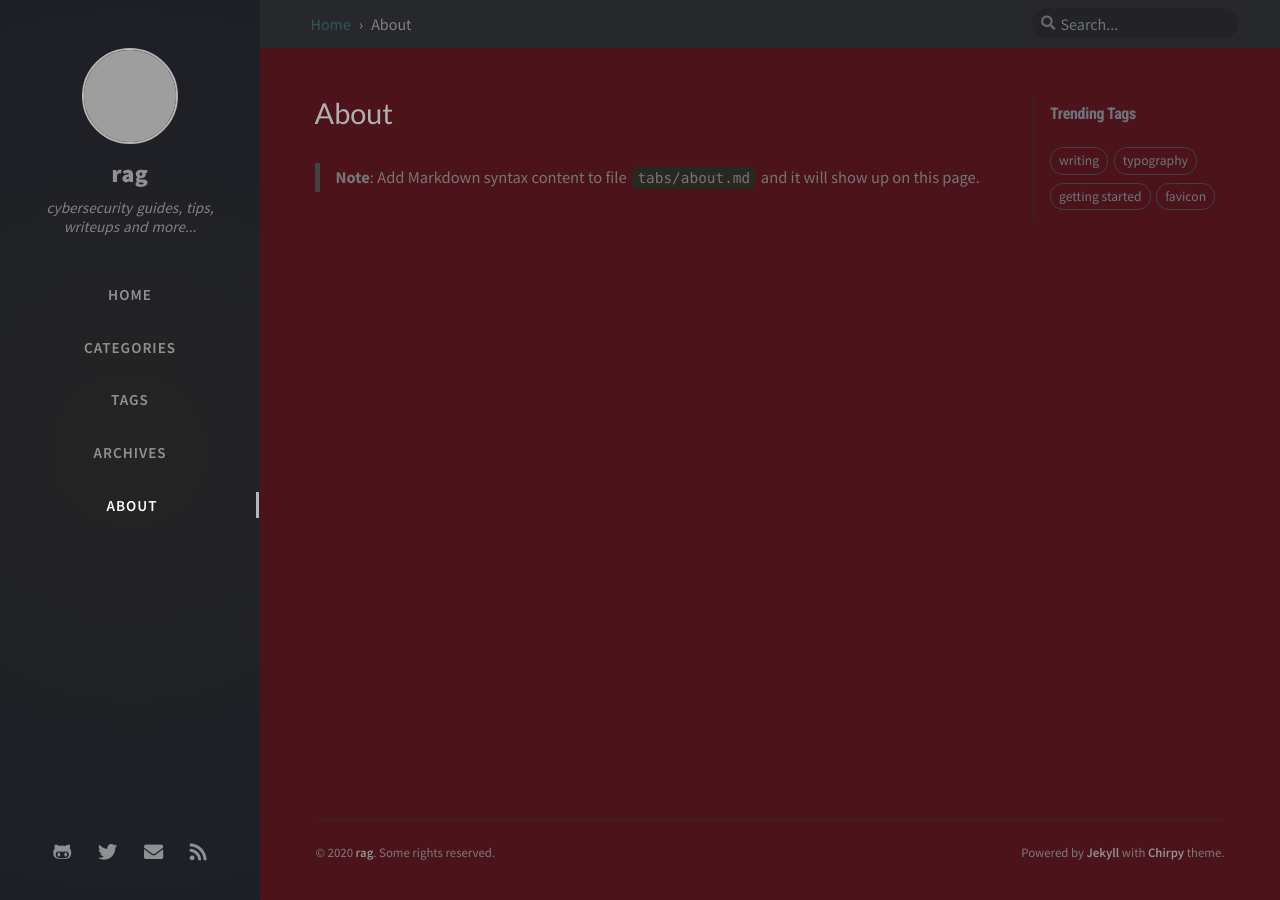
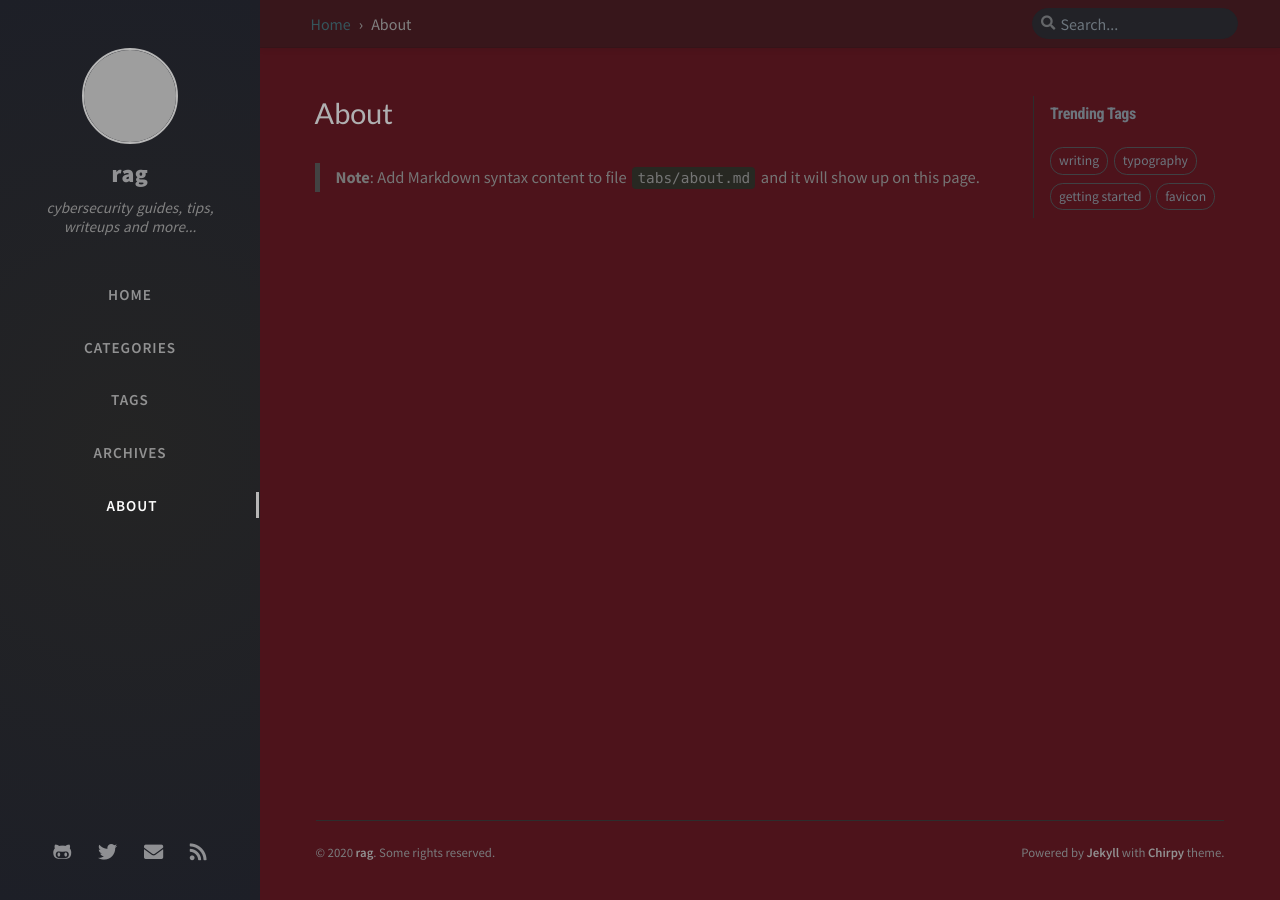
Before and after one commit to rag7/rag7.github.io, a Jekyll site: the page built from tabs/about.md, in a window 1280 px wide. Built offline with Jekyll 4.4.1, drawn with Linux system fonts in a browser that asks for light colours; nearby versions of some CDN libraries; comment, search, counter and statistics services are not loaded; grey boxes are pictures that could not be loaded.

Commit message:
Update dark-typography.scss

```diff
--- a/assets/css/_colors/dark-typography.scss
+++ b/assets/css/_colors/dark-typography.scss
@@ -10,7 +10,7 @@
   /* framework */
   --main-wrapper-bg: rgb(77, 19, 27);
   --body-bg: var(--main-wrapper-bg);
-  --topbar-wrapper-bg: rgb(39, 40, 43);
+  --topbar-wrapper-bg: rgb(56, 22, 27);
   --search-wrapper-bg: rgb(34, 34, 39);
   --search-icon-color: rgb(100, 102, 105);
   --input-focus-border-color: rgb(112, 114, 115);
```
